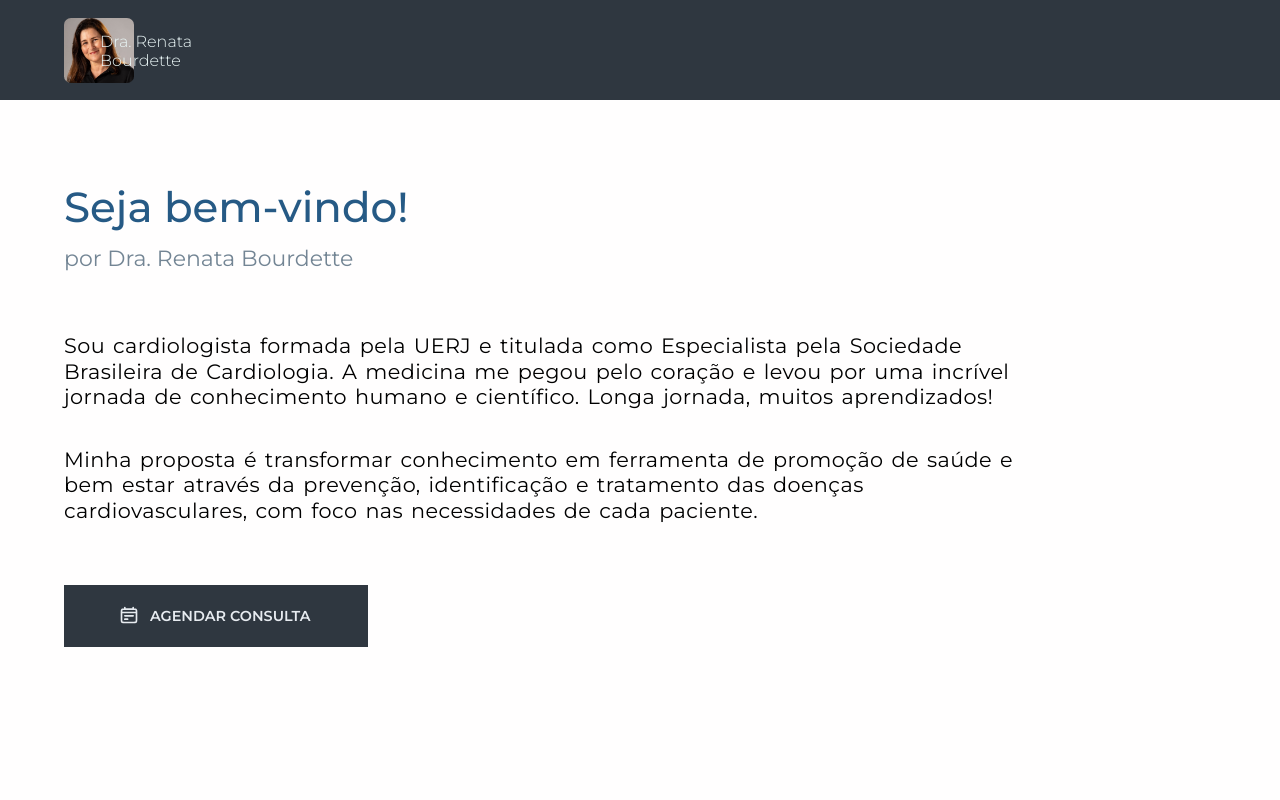
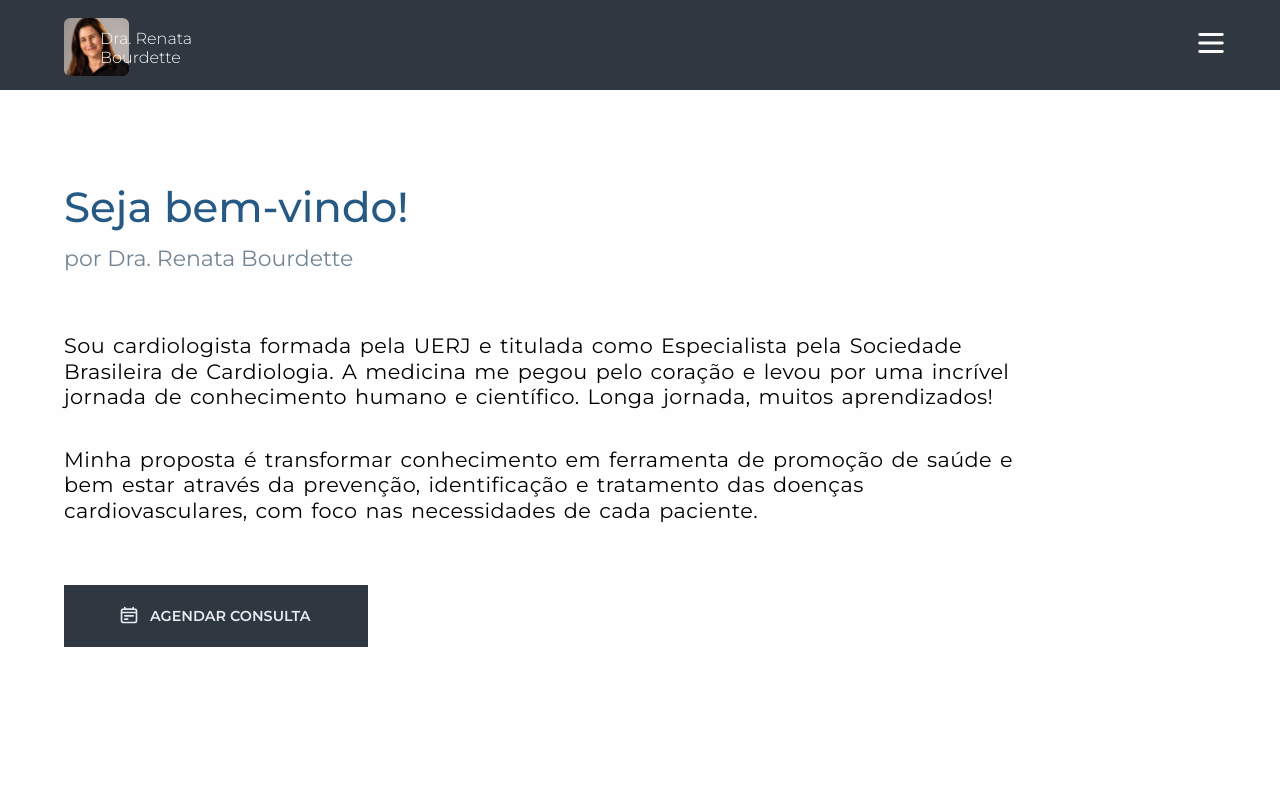
Before and after one commit to rafaelabou1999/site-medico, a Next.js app: page / in a window 1280 px wide. Shown: the top 800 px of the page. Built offline with nearby package versions, Linux system fonts and the light colour scheme.

Commit message:
working on menu burger

```diff
--- a/src/app/components/Card/Card.module.css
+++ b/src/app/components/Card/Card.module.css
@@ -126,7 +126,6 @@
         position: relative;
         padding-top: 0% !important;
         background-color: rgba(255, 255, 255, 0.322);
-        height:42vh;
         box-shadow: 0 2px 2px rgba(0, 0, 0, 0.2);
         text-align: center;
         display: flex;
--- a/src/app/components/Galeria/Galeria.module.css
+++ b/src/app/components/Galeria/Galeria.module.css
@@ -28,10 +28,10 @@ grid-template-rows: repeat(2, 400px);
     .image_container{
         margin-top: 12%;
         grid-template-columns: repeat(1, 90vw);
-        grid-template-rows: repeat(4,290px);
+        grid-template-rows: repeat(4,250px);
     }
     .image{
         width: 90vw !important;
-        height:280px !important;
+        height:240px !important;
     }
 }
--- a/src/app/components/Header/Header.module.css
+++ b/src/app/components/Header/Header.module.css
@@ -1,3 +1,9 @@
+.container {
+    box-sizing: border-box;
+    margin: 0;
+    padding: 0;
+  }
+
 .container{
     background-color: #2F3740;
     width:22%;
@@ -46,7 +52,7 @@
 }
 
 .line{
-    background-color: #E9F5F5;
+    background-color: #e9e9e9;
     height:2px;
     width:220px;
     margin: 20% 0;
@@ -57,20 +63,45 @@
     font-size: 1.08rem;
     padding-top: 6%;
 }
+.isBurger{
+    display: none;
+}
+
+
 
 
 @media screen and (max-width:1300px){
     .container{
         width:100%;
-        height:100px;
+        height:90px;
         z-index: 100000;
         position: fixed !important;
         padding:2% 1% 2% 4%;
         top:0;
         left:0;
         right:0;
+        background-color: #2F3740;
 
     }
+
+    .menu_burger{
+        display: flex;
+        flex-direction: row;
+        justify-content: space-between;
+        position: fixed;
+        right:4%;
+        top:3.2%;
+        height:90px;
+    }
+    .burger{
+        display: block;
+        font-size:30px;
+        width:35px;
+
+        background-color: transparent;
+        border: none;
+    }
+
 
     .line{
         display: none;
@@ -80,8 +111,9 @@
         margin-top: 26px;
         height:100px;
         position: fixed !important;
-        top:.8%;
+        top:.4%;
         left:100px;
+        color: #fafafa;
     }
     .logo_container{
        height:100px;
@@ -91,11 +123,11 @@
        position: relative;
     }
     .logo{
-        width:70px;
-        height:65px;
+        width:65px;
+        height:58px;
         object-fit: cover;
         border-radius: 10%;
-        filter:grayscale(0%);
+        filter:saturate(100%);
         margin-top: 10px;
         position: fixed;
         top: 1%;
--- a/src/app/components/Header/index.jsx
+++ b/src/app/components/Header/index.jsx
@@ -1,17 +1,36 @@
+
+'use client'
 
 import styles from "./Header.module.css";
 import Icon from "@/../public/agendar.svg";
 import Image from "next/image";
 import Logo from "@/../public/renata.jpeg"
+import Burger from "@/../public/burger.svg"
+import { useState, useEffect } from 'react';
 export default function Header(){
+    const [size, setSize] = useState(window.innerWidth)
+    useEffect(() => {
+        const handleSize = () => setSize(window.innerWidth);
+        window.addEventListener('resize', handleSize)
+        return () => {
+            window.removeEventListener('resize', handleSize)
+        }
+    },[])
+
     return (
         <header className={styles.container}>
-          <div className={styles.logo_container}>
+            <div className={styles.menu_burger}>
+            <div className={styles.logo_container}>
                 <Image src={Logo} className={styles.logo} alt="perfil Renata"/>
             <div className={styles.container_text}>
                 <h2 className={styles.logo_h2}>Dra. Renata Bourdette</h2>
                 <p className={styles.logo_p}>Cardiologista</p>
                 <p className={styles.logo_crm}>CRM: 604248-RJ</p>
+            </div>
+            </div>
+
+            <div className={size  <= 1300 ? styles.burger : styles.isBurger}>
+                <Image src={Burger} alt="menu burger"/>
             </div>
           </div>
           <div className={styles.line}></div>
--- /dev/null
+++ b/src/app/components/MobileMenu/MobileMenu.module.css
@@ -0,0 +1,10 @@
+.container{
+
+}
+
+.line{
+    height:2px;
+    background-color: black;
+    width:15px;
+    margin-bottom: 1%;
+}
--- a/src/app/page.module.css
+++ b/src/app/page.module.css
@@ -125,7 +125,7 @@
   .display{
     margin-top: 12%;
     grid-template-columns: repeat(1, min(90vw, 420px));
-    grid-template-rows: repeat(2, 1fr);
+    grid-template-rows: repeat(2, 44vh);
     padding-left: 0px;
   }
   .card_btn_container{
```
Also changed, not shown: src/app/components/MobileMenu/index.jsx (added, +11 -0 lines), public/burger.svg (added).
